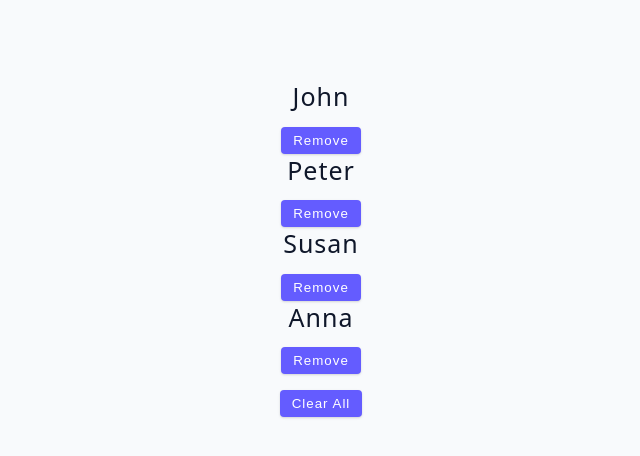
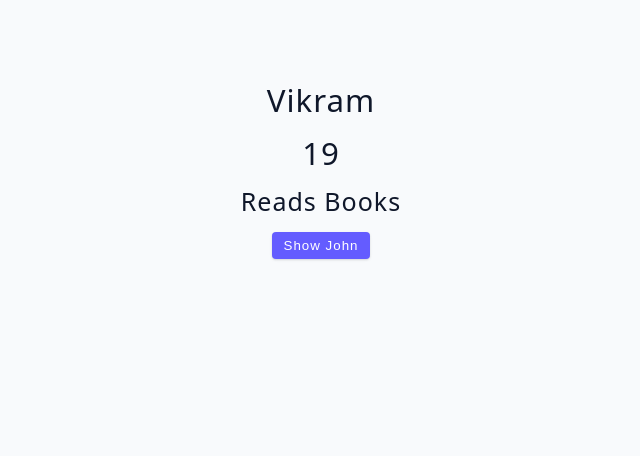
Before and after one commit to VikramNaik26/React-Advanced, a React (Vite) app: page / in a window 1280 px wide. Shown: the top 456 px of the page, without its empty margins (319-959 px from the left). Built offline with nearby package versions, Linux system fonts and the light colour scheme.

Commit message:
useState hook with objects

```diff
--- a/src/App.jsx
+++ b/src/App.jsx
@@ -1,4 +1,4 @@
-import Starter from './useState/useState-array'
+import Starter from './useState/useState-object'
 
 function App() {
   return (
--- a/src/useState/useState-object.jsx
+++ b/src/useState/useState-object.jsx
@@ -1,7 +1,47 @@
 import { useState } from 'react'
+import { people } from '../data'
 
 const UseStateObject = () => {
-  return <h2>useState object example</h2>
+  /* const [name, setName] = useState('vikram')
+  const [age, setAge] = useState(19)
+  const [hobby, setHobby] = useState('reads books') */
+  // rather setting 3 different states, we can use object
+
+  const [person, setPerson] = useState({
+    name: 'vikram',
+    age: '19',
+    hobby: 'reads books',
+  })
+
+  const displayPerson = () => {
+    /* setName('john')
+    setAge(28)
+    setHobby('Screams at the computer') */
+    // these 3 setState doesn't render at three diffrent times
+    // as react uses auto-batching it renders it once as a group
+    // before react the secnario was somewhat different
+
+    /* setPerson({
+      name: 'John',
+      age: 28,
+      hobby: 'screams at the computer',
+    }) */
+
+    // to update the object use spread operator
+    setPerson({ ...person, name: 'John' })
+  }
+
+  const { name, age, hobby } = person
+  return (
+    <section>
+      <h3> {name}</h3>
+      <h3> {age}</h3>
+      <h4> {hobby}</h4>
+      <button className="btn" onClick={displayPerson}>
+        show john
+      </button>
+    </section>
+  )
 }
 
 export default UseStateObject
```
